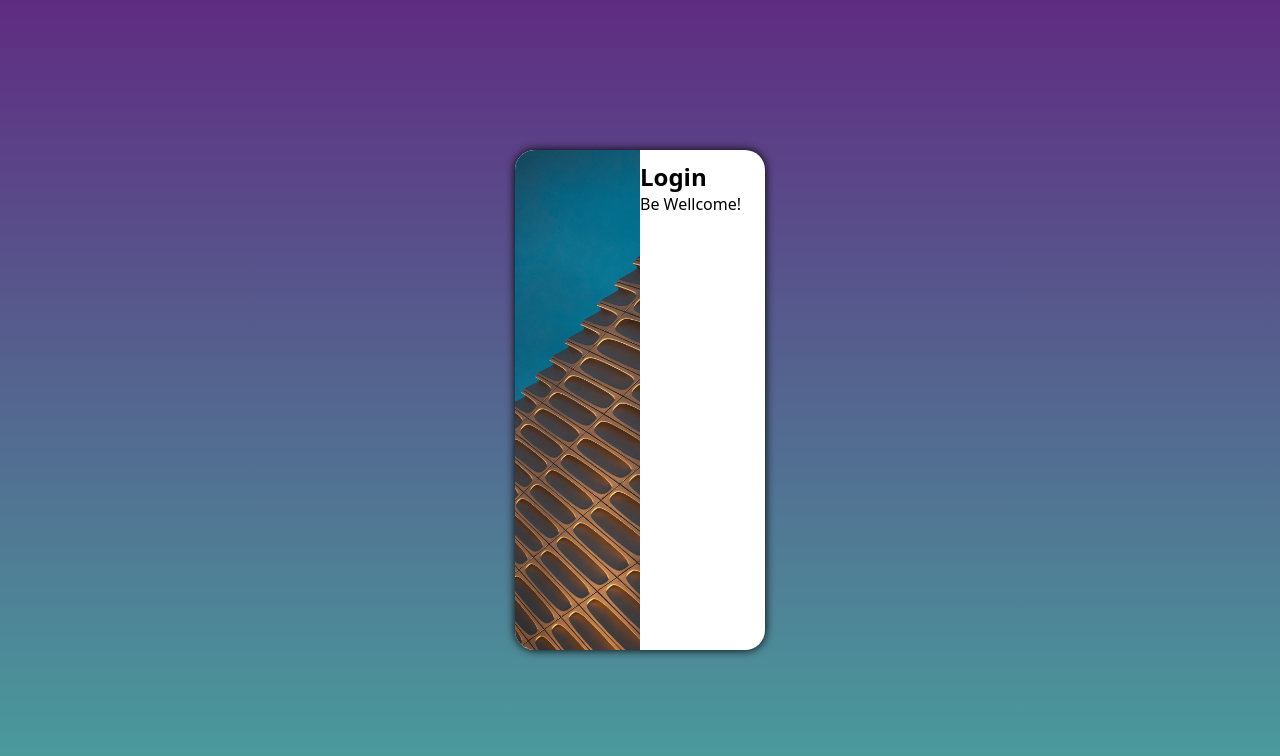
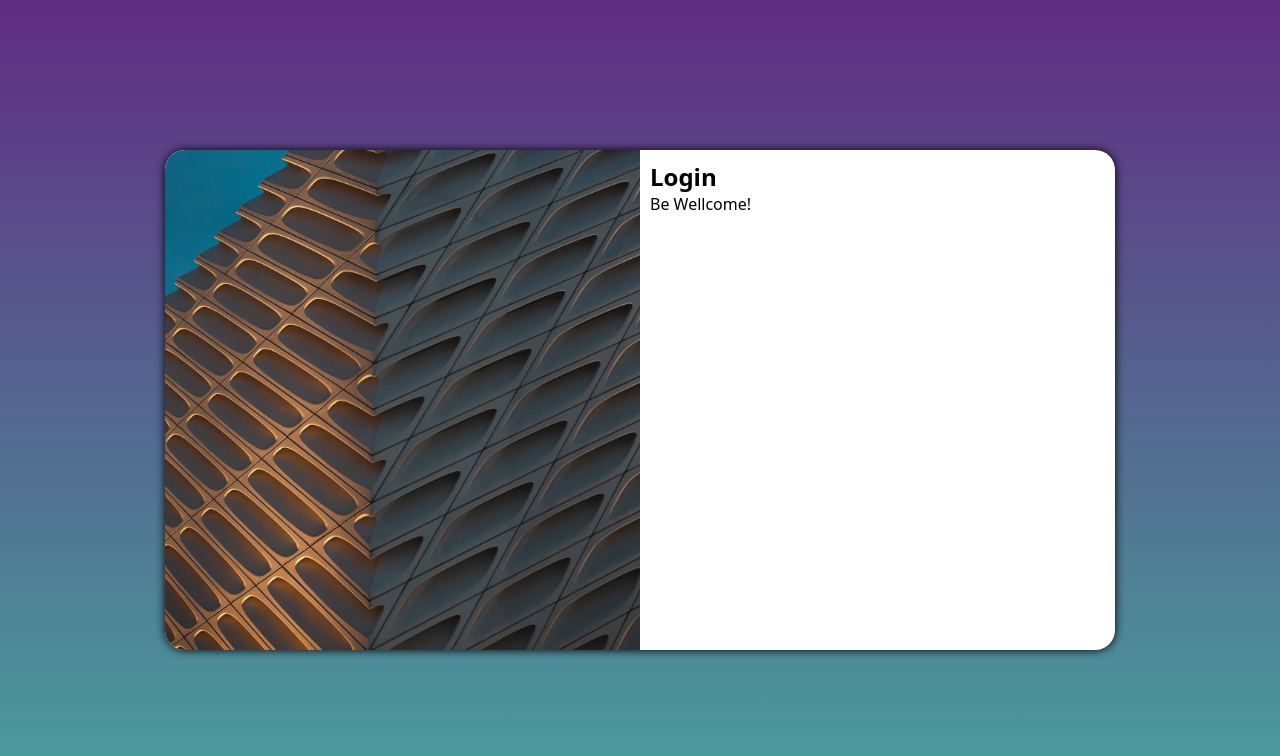
Before and after one commit to Guilhermefariah/Login, a plain HTML site: page index.html in a window 1280 px wide. Drawn offline with Linux system fonts and the light colour scheme.

Commit message:
to correct

```diff
--- a/mediaquery/style.css
+++ b/mediaquery/style.css
@@ -31,7 +31,7 @@ Large screen: above 900px
     body {
         background-image: linear-gradient(to top, #49a09d, #5f2c82);
     }
-    .lonin {
+    .login {
         width: 950px;
     }
     .img {
@@ -39,4 +39,8 @@ Large screen: above 900px
         width: 50%;
         height: 100%;
     }
+    .form {
+        float: right;
+        width: 50%;
+    }
 }
```
